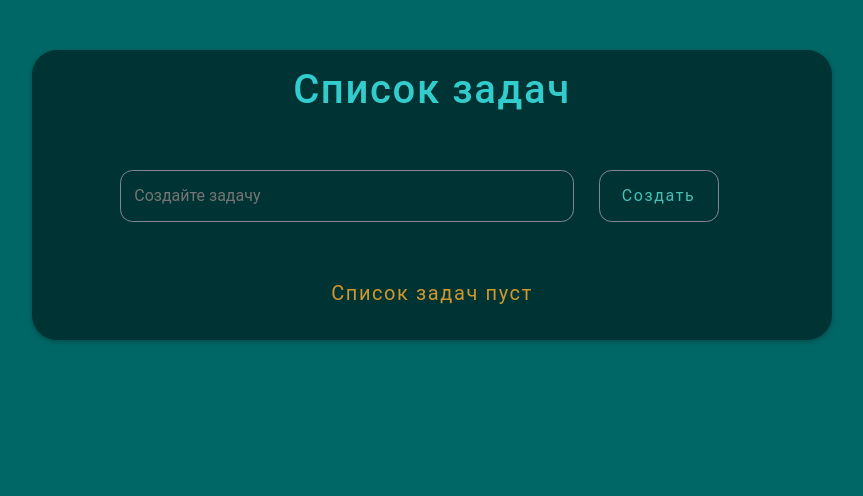
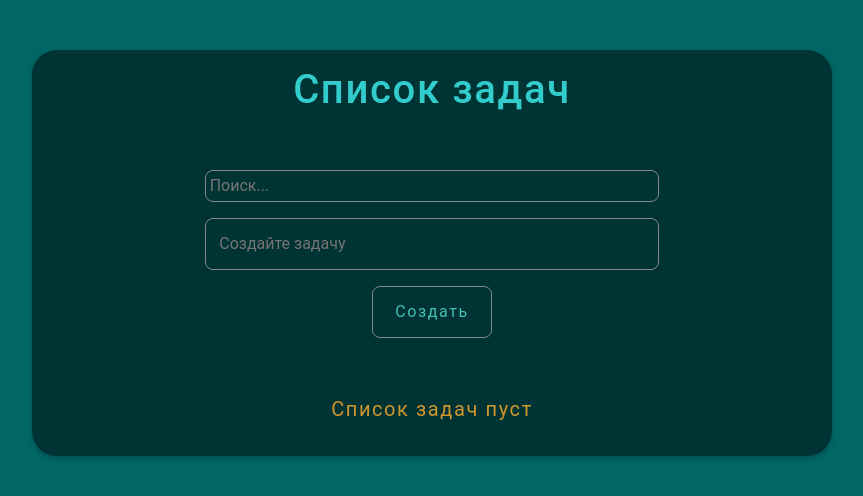
Before and after one commit to shafart/todo-react, a React (Create React App) app: page / in a window 1280 px wide. Shown: the top 496 px of the page, without its empty margins (208-1071 px from the left). Built offline with nearby package versions, Linux system fonts and the light colour scheme.

Commit message:
add search

```diff
--- a/src/App.css
+++ b/src/App.css
@@ -31,10 +31,15 @@ h1 {
 
 .input-wrapper {
   margin: 3.5rem 0  ;
+  display: flex;
+  flex-direction: column;
+  align-items: center;
+  gap: 1em;
 }
 
 .todos-wrapper {
   margin-bottom: 2.5rem;
+
 }
 
 .todo {
@@ -58,9 +63,8 @@ button {
   font-size: 1em;
   appearance: none;
   color: currentcolor;
-  border-radius: 12.5px;
+  border-radius: 8px;
   background: transparent;
-  margin-right: 25px;
   border: 1px solid #828691;
 }
 
--- a/src/App.js
+++ b/src/App.js
@@ -10,6 +10,7 @@ function App() {
   const [todo, setTodo] = useState("");
   const [favorite, setFavorite] = useState(false)
   const [todoList, setTodoList] = useState([]);
+  const [searchQuery, setSearchQuery] = useState("");
 
   const addTodo = () => {
     if (todo !== "") {
@@ -29,6 +30,10 @@ function App() {
     setTodoList(newTodos);
   };
 
+  const handleSearch = (event) => {
+    setSearchQuery(event.target.value);
+  };
+
 
 
   return (
@@ -40,11 +45,13 @@ function App() {
         setTodo={setTodo}
         favorite={favorite}
         setFavorite={setFavorite}
+        handleSearch={handleSearch}
       />
       <TodoList
         todoList={todoList}
         setTodoList={setTodoList}
         deleteTodo={deleteTodo}
+        searchQuery={searchQuery}
       />
     </div>
   );
--- a/src/components/TodoInput.jsx
+++ b/src/components/TodoInput.jsx
@@ -2,11 +2,18 @@ import React     from 'react';
 import MyButton from './UI/buttons/MyButton';
 import styles from './UI/buttons/MyButton.module.css';
 
-const TodoInput = ({ todo, addTodo, setTodo}) => {
+const TodoInput = ({ todo, addTodo, setTodo, handleSearch}) => {
+
 
     return (
         <div>
             <div className='input-wrapper'>
+                <input
+                    style={{padding:'0.2em'}}
+                    type="text"
+                    onChange={handleSearch}
+                    placeholder="Поиск..."
+                />
                 <input
                     type='text'
                     placeholder='Создайте задачу'
--- a/src/components/TodoList.jsx
+++ b/src/components/TodoList.jsx
@@ -3,7 +3,7 @@ import TodoItem from './TodoItem';
 import MySwitch from './UI/select/MySwitch';
 
 
-const TodoList = ({ todoList, deleteTodo, setTodoList }) => {
+const TodoList = ({ todoList, deleteTodo, setTodoList, searchQuery }) => {
 
     const [completedTodo, setCompletedTodo] = useState([]);
     const [showFavorites, setShowFavorites] = useState(false);
@@ -15,8 +15,10 @@ const TodoList = ({ todoList, deleteTodo, setTodoList }) => {
     };
 
     const filteredTodoList = showFavorites
-      ? todoList.filter((todo) => todo.favorite)
-      : todoList;
+    ? todoList.filter((todo) => todo.favorite && todo.text.includes(searchQuery))
+    : todoList.filter((todo) => todo.text.includes(searchQuery));
+
+
 
     const toggleCheckbox = (index) => {
         const newCompletedTodo = [...completedTodo];
@@ -30,10 +32,12 @@ const TodoList = ({ todoList, deleteTodo, setTodoList }) => {
         setTodoList(newTodoList);
     };
 
+
     return (
         <>
             {todoList?.length > 0 ? (
                 <ul className="todo-wrapper todo-animation">
+
                     <MySwitch
                         checked={showFavorites}
                         onChange={toggleFavorites}
@@ -48,6 +52,7 @@ const TodoList = ({ todoList, deleteTodo, setTodoList }) => {
                             deleteTodo={() => deleteTodo(todo)}
                             favorite={todo.favorite}
                             setFavorite={() => setFavorite(index)}
+                            isMatched={todoList.includes(searchQuery)}
                         />
                     ))}
                 </ul>
--- a/src/components/UI/select/MySwitch.jsx
+++ b/src/components/UI/select/MySwitch.jsx
@@ -14,7 +14,7 @@ const MySwitch = ({ checked, onChange, disabled }) => {
           onChange={onChange}
           disabled={disabled}
         />
-        <label className="form-check-label" htmlFor="flexSwitchCheckDefault" style={{color:'#33CCCC'}}>
+        <label className="form-check-label" htmlFor="flexSwitchCheckDefault" style={{color:'#33CCCC', margin:'10px'}}>
           Показывать только избранные
         </label>
       </div>
```
Lines whose indentation alone changed are shown as unchanged.
